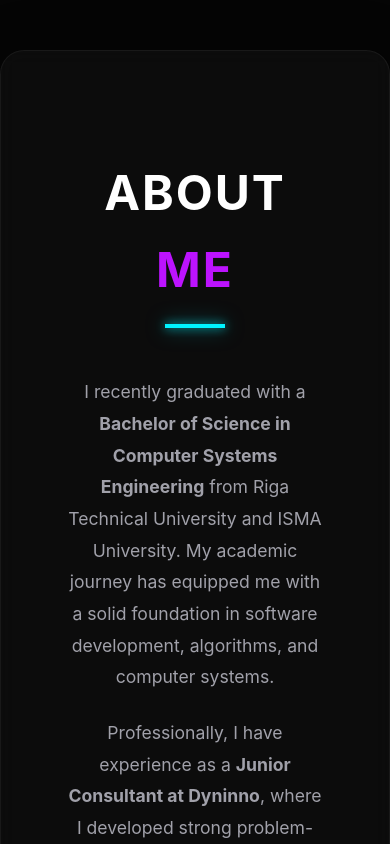
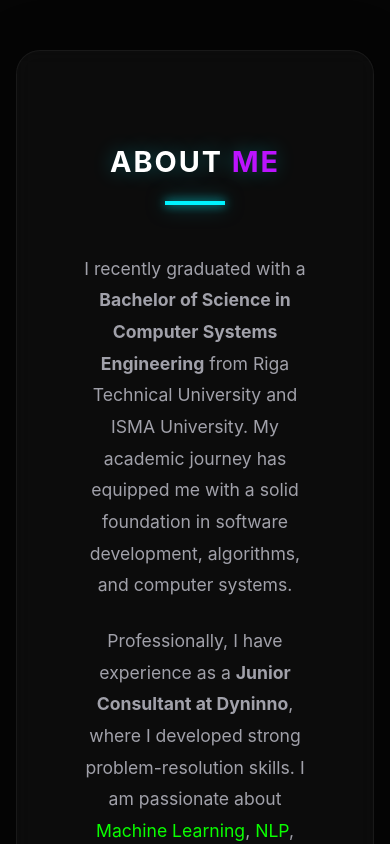
Before and after one commit to Wiplash22/portfolio-2026, a React (Vite) app: page / in a window 390 px wide. Shown: the part 1040-1884 px from the top of the page. Built offline with nearby package versions, Linux system fonts and the light colour scheme.

Commit message:
Fix: Apply responsive typography to headings

```diff
--- a/src/components/About.jsx
+++ b/src/components/About.jsx
@@ -6,7 +6,7 @@ const About = () => {
         <section id="about" className="section" style={styles.section}>
             <div className="container" style={styles.container}>
                 <div style={styles.card}>
-                    <h2 style={styles.heading}>ABOUT <span style={{ color: 'var(--secondary-color)' }}>ME</span></h2>
+                    <h2 className="section-heading" style={{ marginBottom: '1rem' }}>ABOUT <span style={{ color: 'var(--secondary-color)' }}>ME</span></h2>
                     <div style={styles.divider}></div>
                     <p style={styles.paragraph}>
                         I recently graduated with a <strong>Bachelor of Science in Computer Systems Engineering</strong> from Riga Technical University and ISMA University.
@@ -59,12 +59,7 @@ const styles = {
         backdropFilter: 'blur(10px)',
     },
     heading: {
-        fontSize: '3rem',
-        textAlign: 'center',
-        marginBottom: '1rem',
-        color: '#fff',
-        textTransform: 'uppercase',
-        letterSpacing: '2px',
+        // Moved to index.css .section-heading
     },
     divider: {
         width: '60px',
--- a/src/components/Projects.jsx
+++ b/src/components/Projects.jsx
@@ -32,7 +32,7 @@ const Projects = () => {
     return (
         <section id="projects" className="section" style={styles.section}>
             <div className="container">
-                <h2 style={styles.heading}>LATEST <span style={{ color: 'var(--accent-color)' }}>PROJECTS</span></h2>
+                <h2 className="section-heading">LATEST <span style={{ color: 'var(--accent-color)' }}>PROJECTS</span></h2>
                 <div style={styles.grid}>
                     {projectsData.map((project, index) => (
                         <div key={index} style={styles.card} onClick={() => window.open(project.link, '_blank')}>
@@ -69,12 +69,7 @@ const styles = {
         background: 'transparent',
     },
     heading: {
-        textAlign: 'center',
-        fontSize: '3rem',
-        marginBottom: '4rem',
-        color: '#fff',
-        textTransform: 'uppercase',
-        letterSpacing: '2px',
+        // Moved to index.css .section-heading
     },
     grid: {
         display: 'grid',
```
